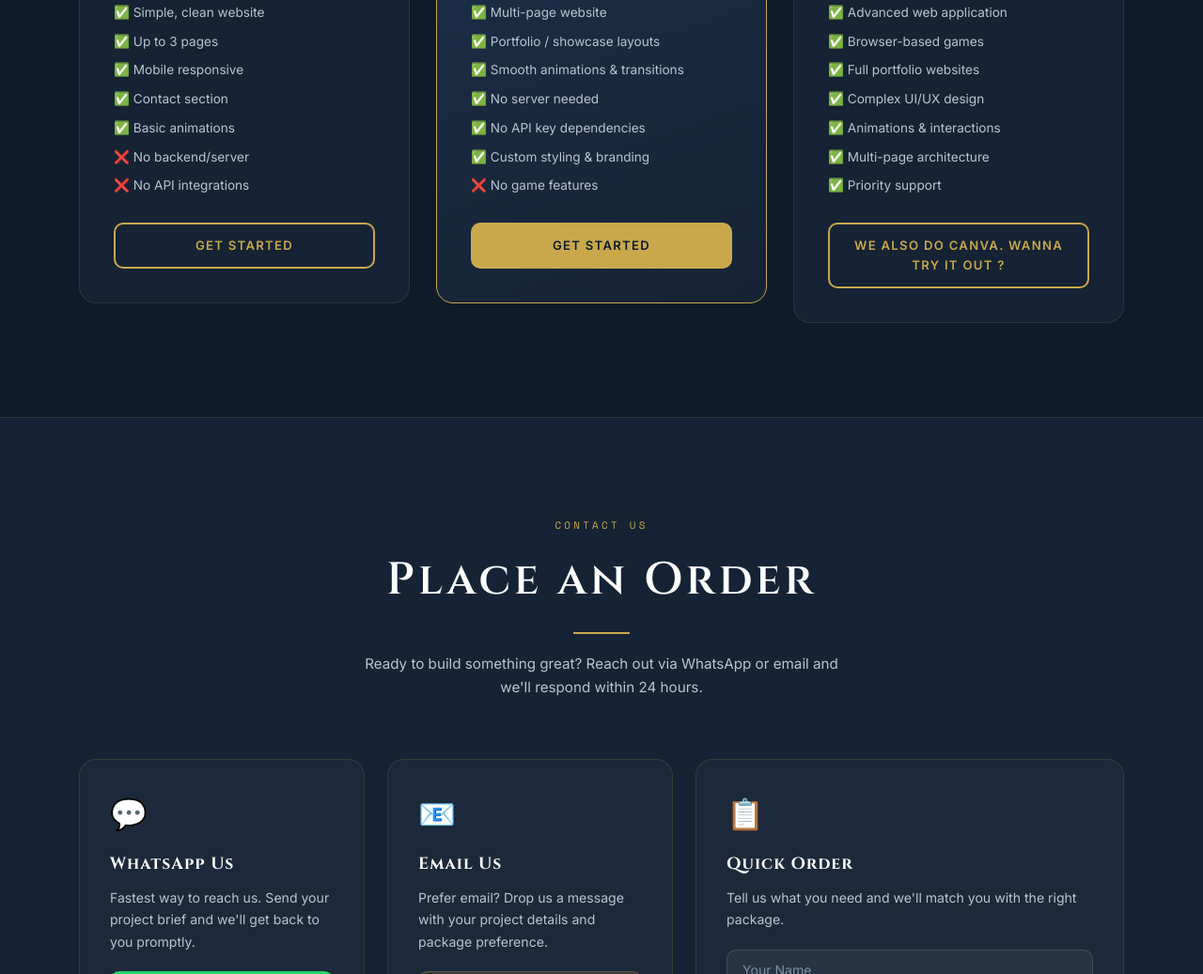
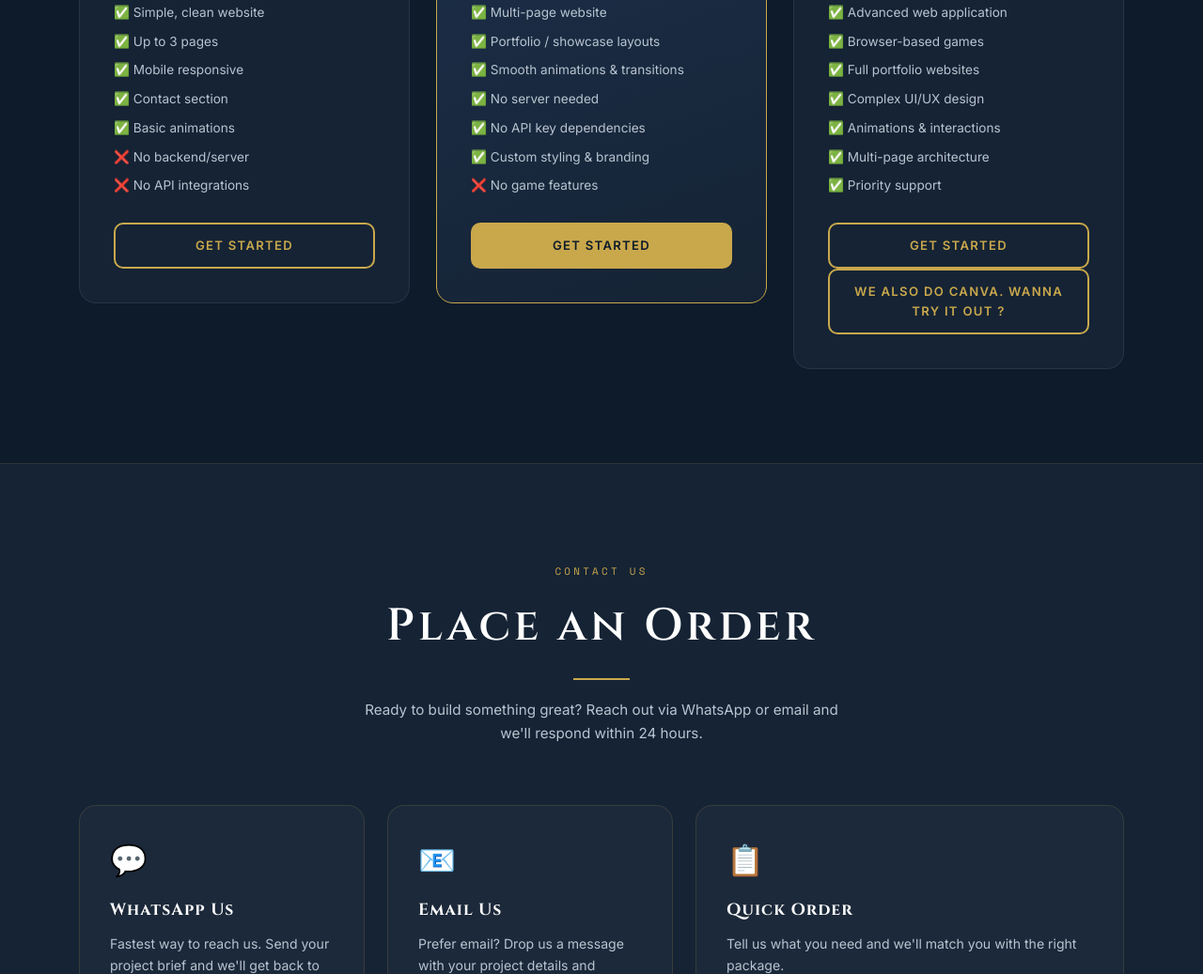
Before and after one commit to aaryanjain382-svg/codexusaidev, a website: page index.html in a window 1280 px wide. Shown: the part 5040-6077 px from the top of the page at 94% size. Drawn offline with nearby package versions, Linux system fonts and the light colour scheme.

Commit message:
Update index.html

```diff
--- a/index.html
+++ b/index.html
@@ -380,6 +380,8 @@
               <li>✅ Multi-page architecture</li>
               <li>✅ Priority support</li>
             </ul>
+              <a href="contact" class="package-cta">Get Started</a>
+
             <a href="contact" class="package-cta">We also do Canva. Wanna try it out ?</a>
         </div>
 
```
